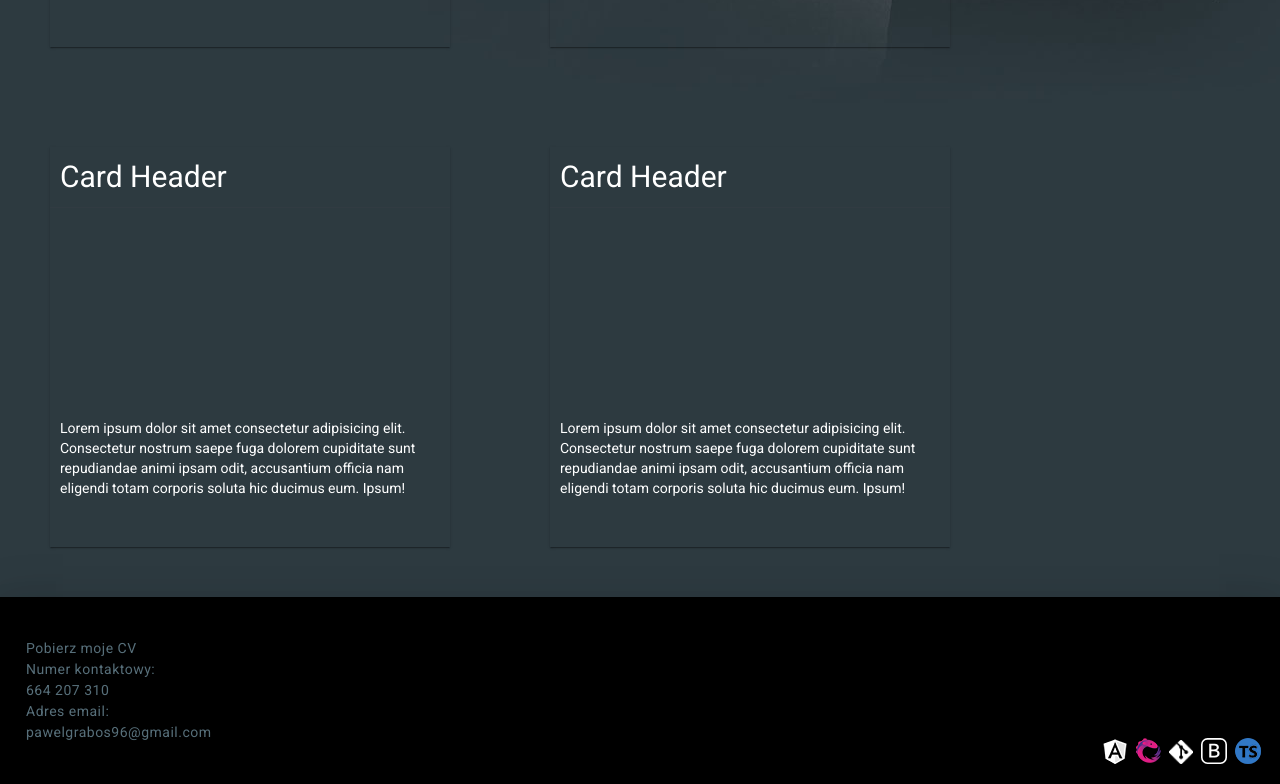
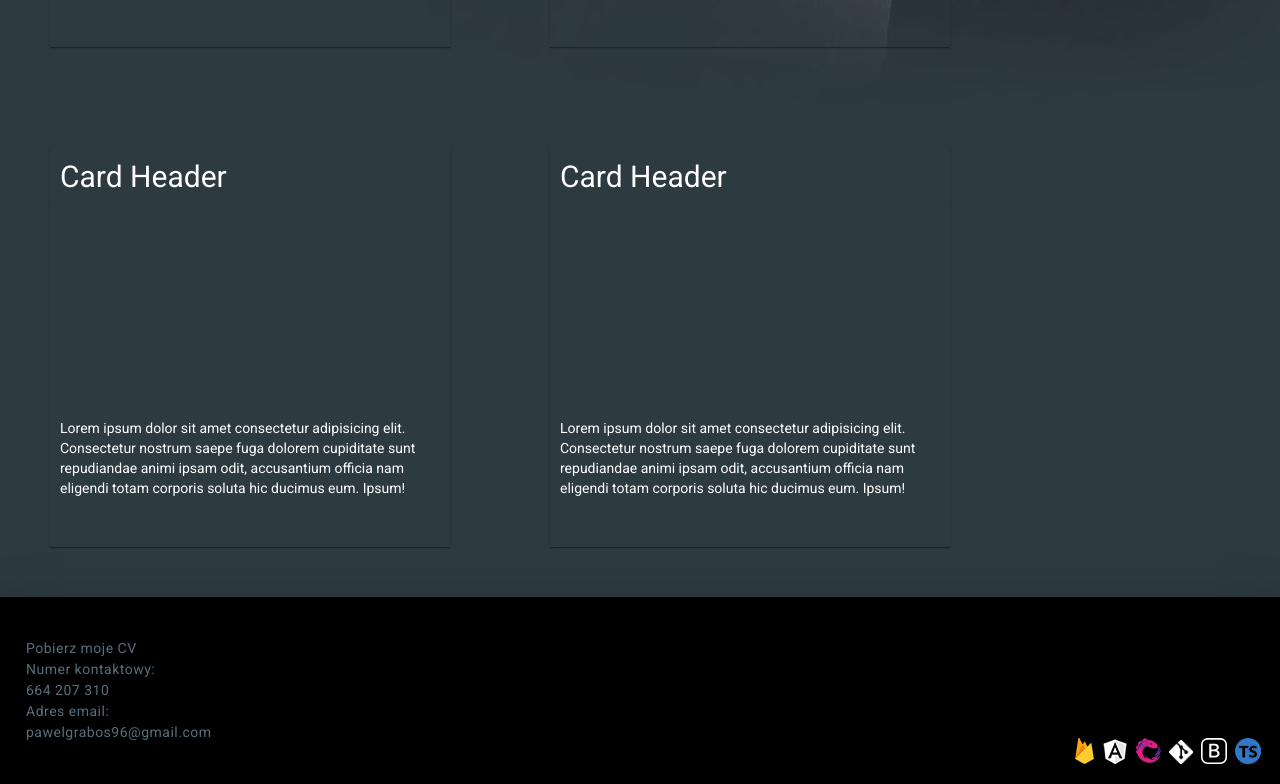
Before and after one commit to pawelg38/portfolio_v2, an Angular app: page / in a window 1280 px wide. Shown: the part 2069-2853 px from the top of the page. Built offline with nearby package versions, Linux system fonts and the light colour scheme.

Commit message:
Update Footer component - Firebase logo

```diff
--- a/src/app/footer-bar/footer-bar.component.html
+++ b/src/app/footer-bar/footer-bar.component.html
@@ -9,6 +9,7 @@
         pawelgrabos96@gmail.com
     </div>
     <div class="someClass2">
+        <img src="../../assets/img/icons/logo-logomark.png" title="Firebase" alt="Firebase">
         <img src="../../assets/img/icons/angular_whiteTransparent.png" title="Angular" alt="Angular">
         <img src="../../assets/img/icons/rxjs.png" title="RXJS" alt="RXJS">
         <img class="s" src="../../assets/img/icons/Git-Icon-White.png" title="GIT" alt="GIT">
```
Also changed, not shown: src/assets/img/icons/logo-logomark.png (added).
